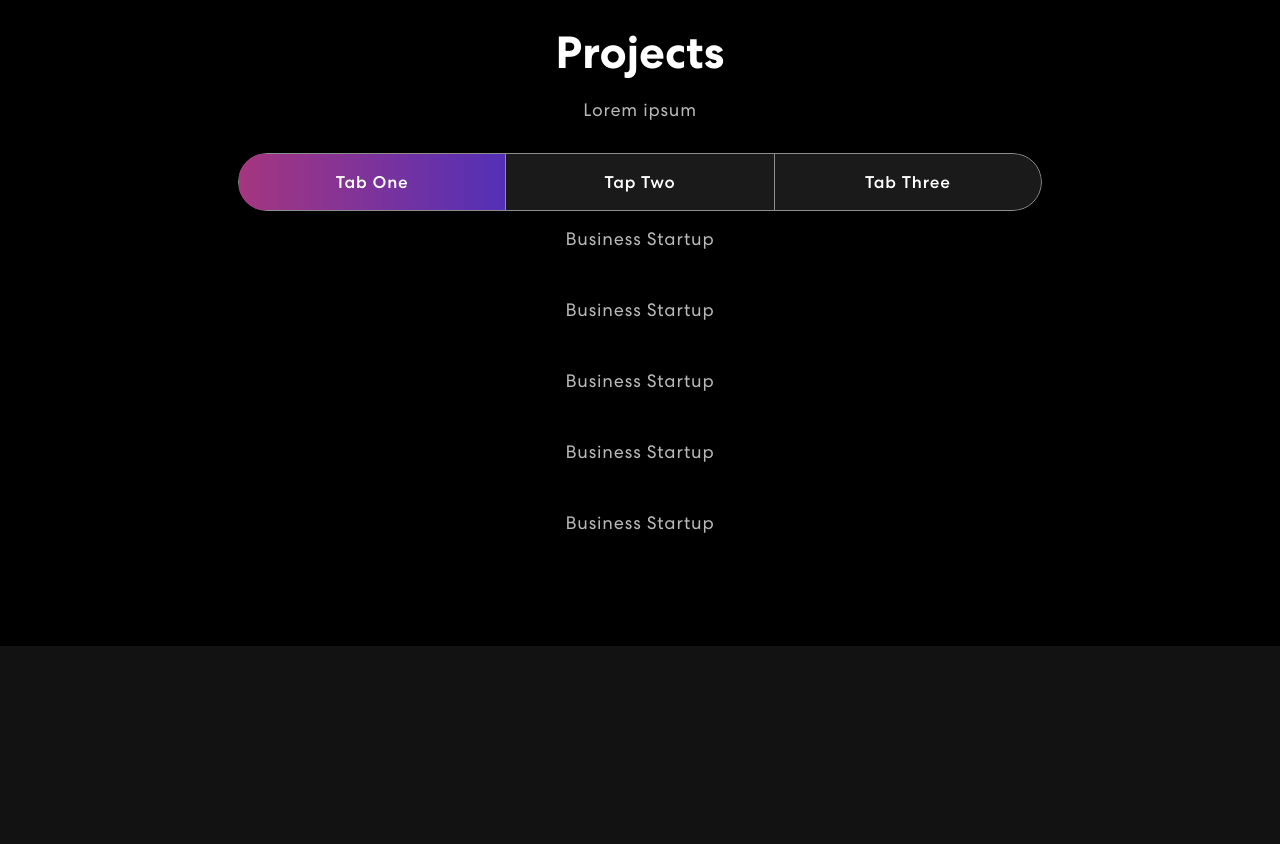
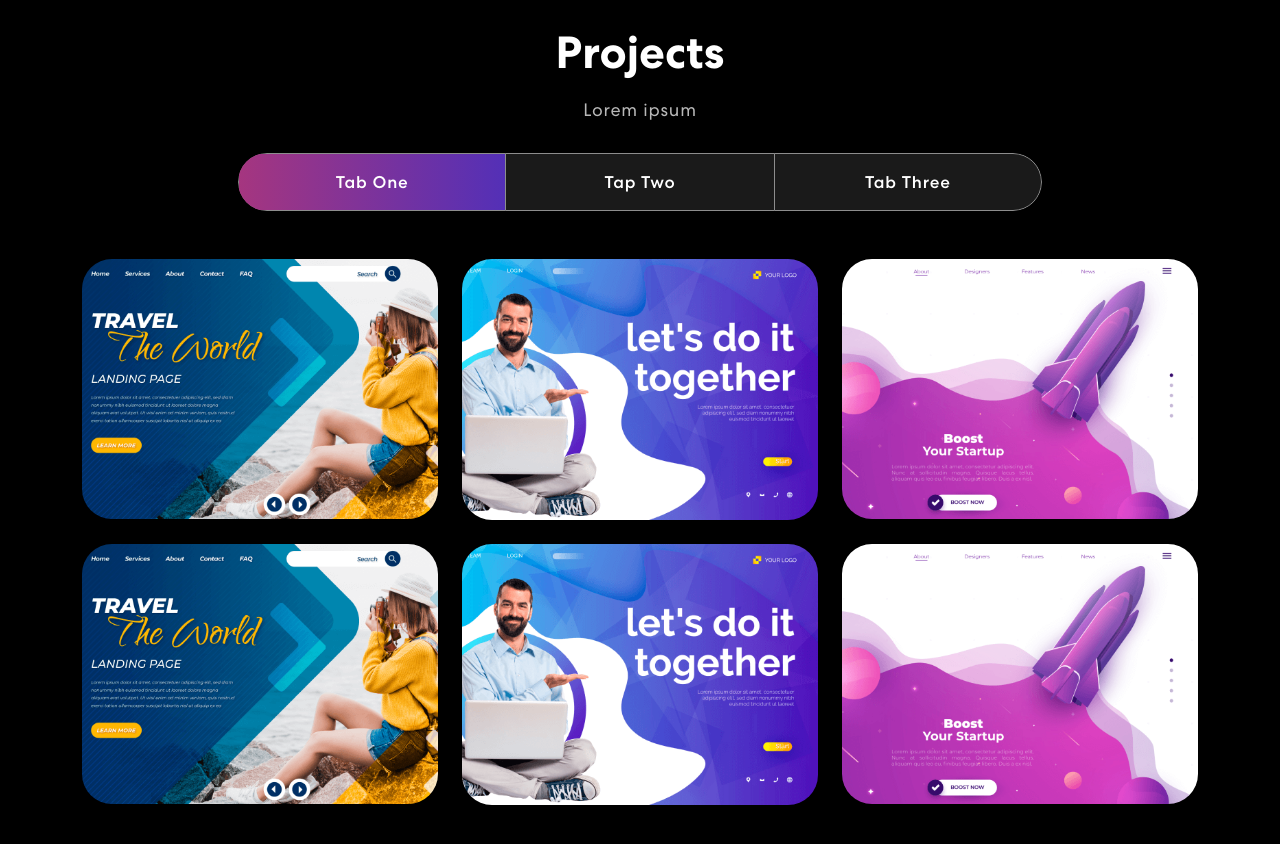
Before and after one commit to KajalPourjalil/portfolio_website, a React (Vite) app in the folder portfolio_website/: page / in a window 1280 px wide. Shown: the part 1380-2224 px from the top of the page. Before the commit the page ends 2026 px from the top, so only its background shows below. Built offline with nearby package versions, Linux system fonts and the light colour scheme.

Commit message:
ProjectCard comp created and complete. Some adjustments in Projects

```diff
--- /dev/null
+++ b/portfolio_website/src/Component/ProjectCard.jsx
@@ -0,0 +1,16 @@
+import React from "react";
+import { Col } from "react-bootstrap";
+
+export const ProjectCard = ({ title, description, imgUrl }) => {
+  return (
+    <Col sm={6} md={4}>
+      <div className="proj-imgbx">
+        <img src={imgUrl} />
+        <div className="proj-txtx">
+          <h4>{title}</h4>
+          <span>{description}</span>
+        </div>
+      </div>
+    </Col>
+  );
+};
--- a/portfolio_website/src/Component/Projects.jsx
+++ b/portfolio_website/src/Component/Projects.jsx
@@ -1,33 +1,43 @@
 import React from "react";
 import { Container, Row, Col, Tab, Nav } from "react-bootstrap";
+import { ProjectCard } from "./ProjectCard";
+import colorSharp2 from "../assets/img/color-sharp2.png";
+import proImg1 from "../assets/img/project-img1.png";
+import proImg2 from "../assets/img/project-img2.png";
+import proImg3 from "../assets/img/project-img3.png";
 
 export const Projects = () => {
   const projects = [
     {
       title: "Business Startup",
       description: "Design & Development",
-      // imgUrl: projImg1,
+      imgUrl: proImg1
     },
     {
       title: "Business Startup",
       description: "Design & Development",
-      // imgUrl: projImg2,
+      imgUrl: proImg2
     },
     {
       title: "Business Startup",
       description: "Design & Development",
-      // imgUrl: projImg3,
+      imgUrl: proImg3
     },
     {
       title: "Business Startup",
       description: "Design & Development",
-      // imgUrl: projImg4,
+      imgUrl: proImg1
     },
     {
       title: "Business Startup",
       description: "Design & Development",
-      // imgUrl: projImg5,
-    }
+      imgUrl: proImg2
+    },
+    {
+      title: "Business Startup",
+      description: "Design & Development",
+      imgUrl: proImg3
+    },
   ];
 
   return (
@@ -38,7 +48,7 @@ export const Projects = () => {
             <h2>Projects</h2>
             <p>Lorem ipsum</p>
             <Tab.Container id="projects-tabs" defaultActiveKey="first">
-              <Nav variant="pills" defaultActiveKey="/home">
+              <Nav variant="pills" className="nav-pills mb-5 justify-content-center align-items-center" id="pills-tab">
                 <Nav.Item>
                   <Nav.Link eventKey="first">Tab One</Nav.Link>
                 </Nav.Item>
@@ -53,17 +63,18 @@ export const Projects = () => {
                 <Tab.Pane eventKey="first">
                   <Row>
                     {projects.map((project, index) => {
-                      return <p>{project.title}</p>;
+                      return <ProjectCard key={index} {...project} />;
                     })}
                   </Row>
                 </Tab.Pane>
-                <Tab.Pane eventKey="second">loren ipsum</Tab.Pane>
-                <Tab.Pane eventKey="third">lorem ipsum</Tab.Pane>
+                <Tab.Pane eventKey="second">Lorem ipsum</Tab.Pane>
+                <Tab.Pane eventKey="third">Lorem ipsum</Tab.Pane>
               </Tab.Content>
             </Tab.Container>
           </Col>
         </Row>
       </Container>
+      <img className="background-image-right" src={colorSharp2} />
     </section>
   );
 };
```
